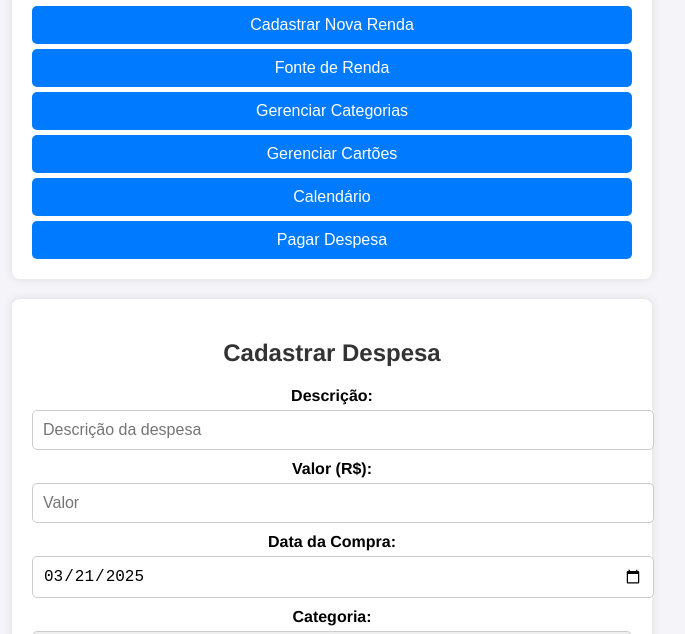
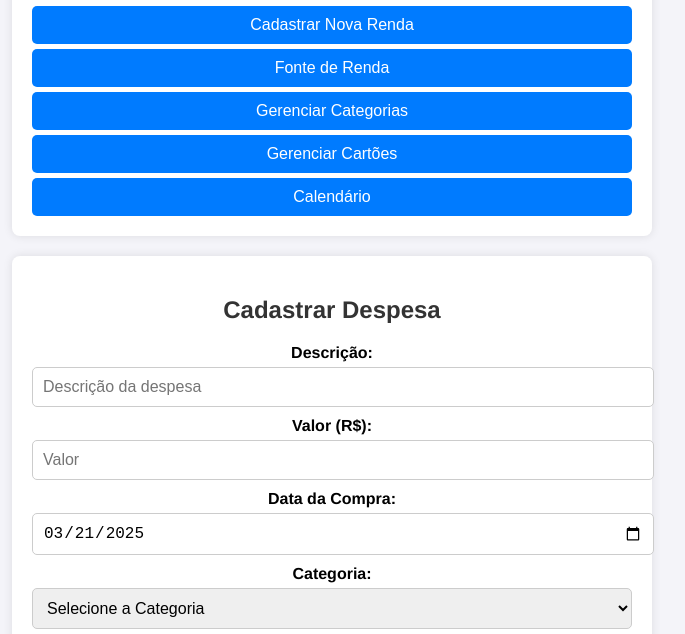
Before and after one commit to oliverlleo/controle, a plain HTML site: page index.html in a window 1280 px wide. Shown: the part 119-753 px from the top of the page, without its empty margins (308-993 px from the left). Drawn offline with Linux system fonts and the light colour scheme; no server answers.

Commit message:
Update index.html

```diff
--- a/index.html
+++ b/index.html
@@ -142,7 +142,6 @@
     <button onclick="abrirModal('categoriasModal')">Gerenciar Categorias</button>
     <button onclick="abrirModal('cartaoModal')">Gerenciar Cartões</button>
     <button onclick="abrirModal('calendarModal'); renderCalendar()">Calendário</button>
-    <button onclick="abrirModal('pagarDespesaModal'); loadDespesasNaoPagasSelect()">Pagar Despesa</button>
   </div>
 
   <!-- Cadastro de Despesa -->
```
